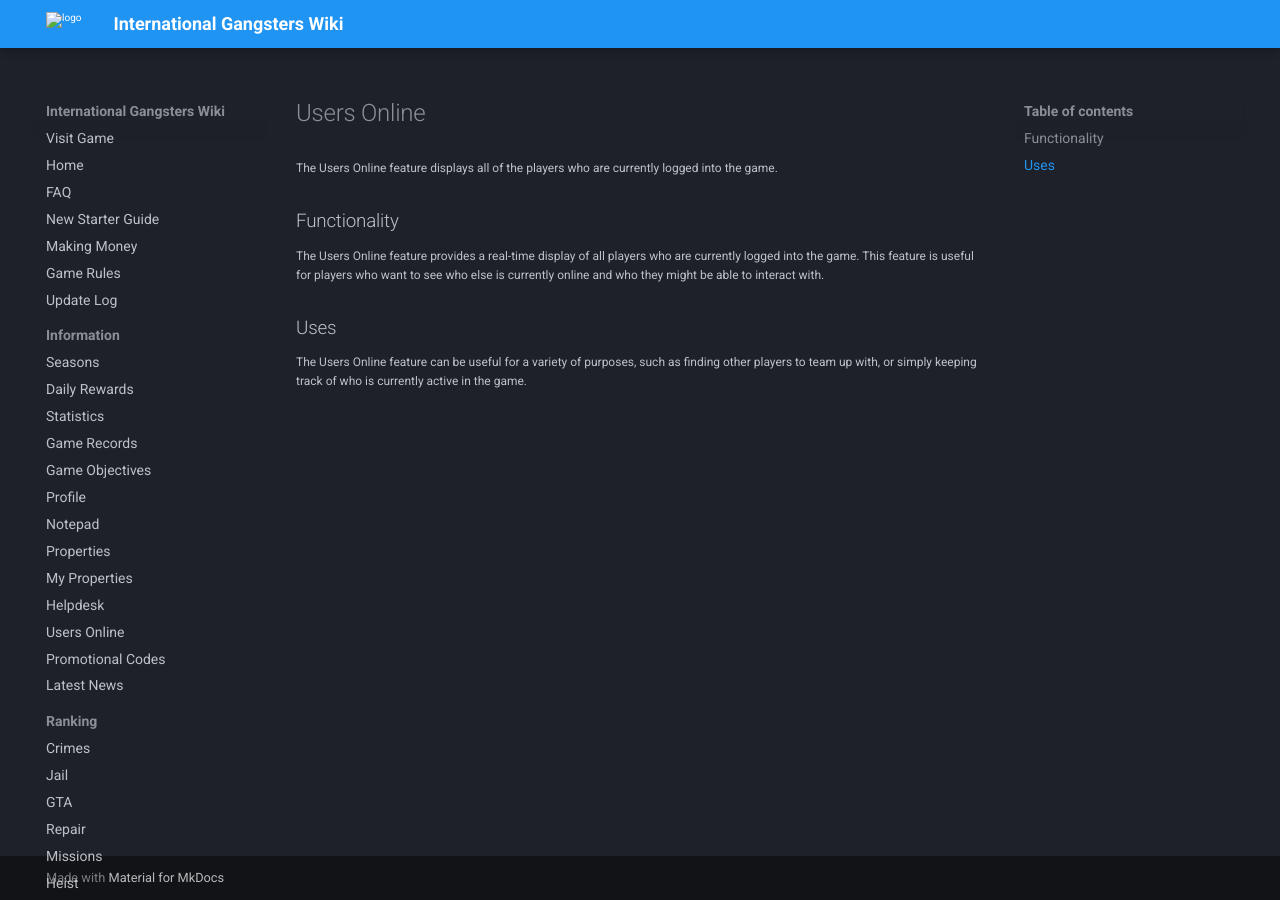
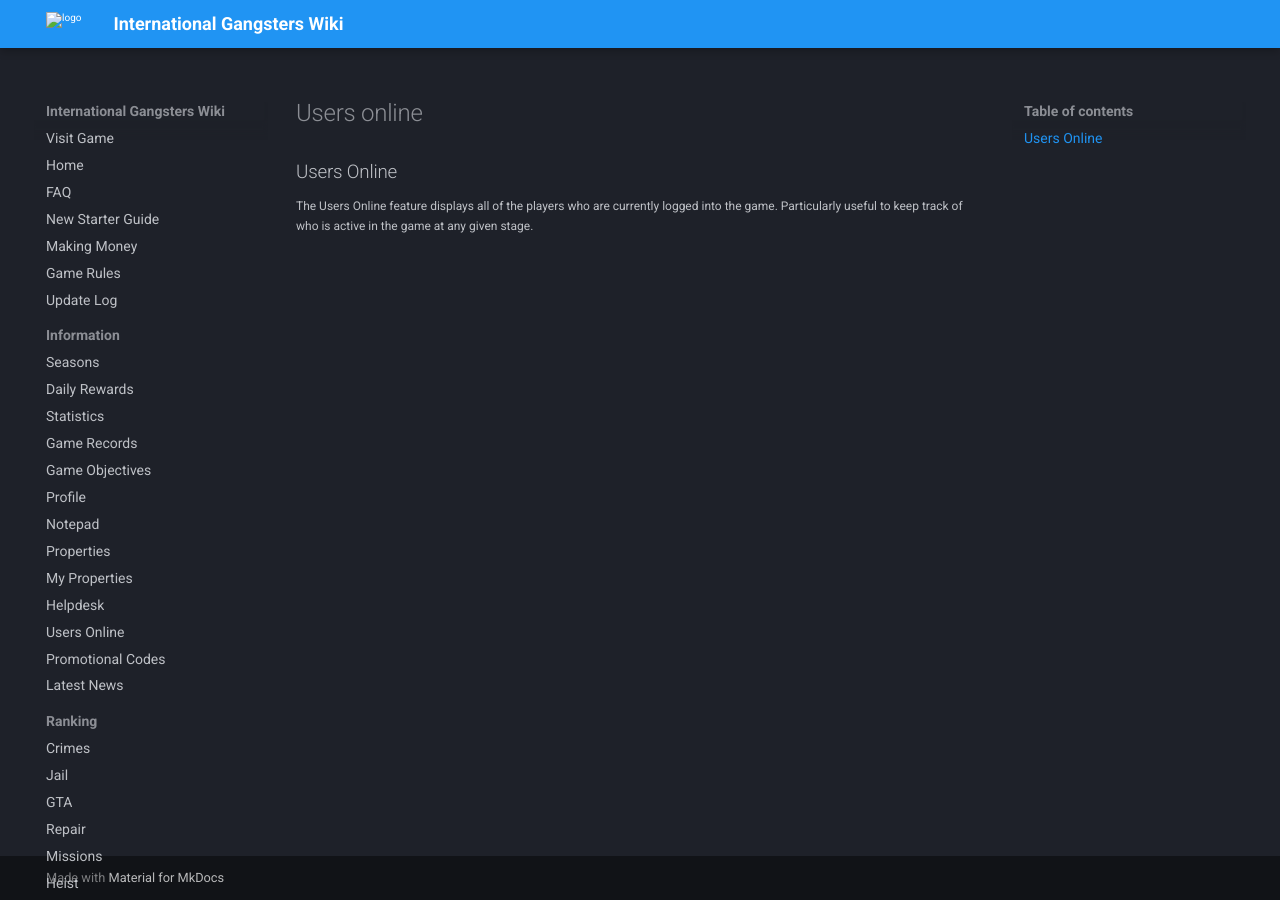
Before and after one commit to InternationalGangsters/wiki, an MkDocs documentation site: the page built from docs/information/users_online.md, in a window 1280 px wide. Built offline with MkDocs 1.6.1 and Material for MkDocs 9.7.7, drawn with Linux system fonts in a browser that asks for light colours; comment, search, counter and statistics services are not loaded.

Commit message:
Update users_online.md (#13)
Co-authored-by: William Winter <git@wwinter.co.uk>

```diff
--- a/docs/information/users_online.md
+++ b/docs/information/users_online.md
@@ -1,9 +1,4 @@
-# Users Online
+## Users Online
 
 The Users Online feature displays all of the players who are currently logged into the game.
-
-## Functionality
-The Users Online feature provides a real-time display of all players who are currently logged into the game. This feature is useful for players who want to see who else is currently online and who they might be able to interact with.
-
-## Uses
-The Users Online feature can be useful for a variety of purposes, such as finding other players to team up with, or simply keeping track of who is currently active in the game.
+Particularly useful to keep track of who is active in the game at any given stage.
```
